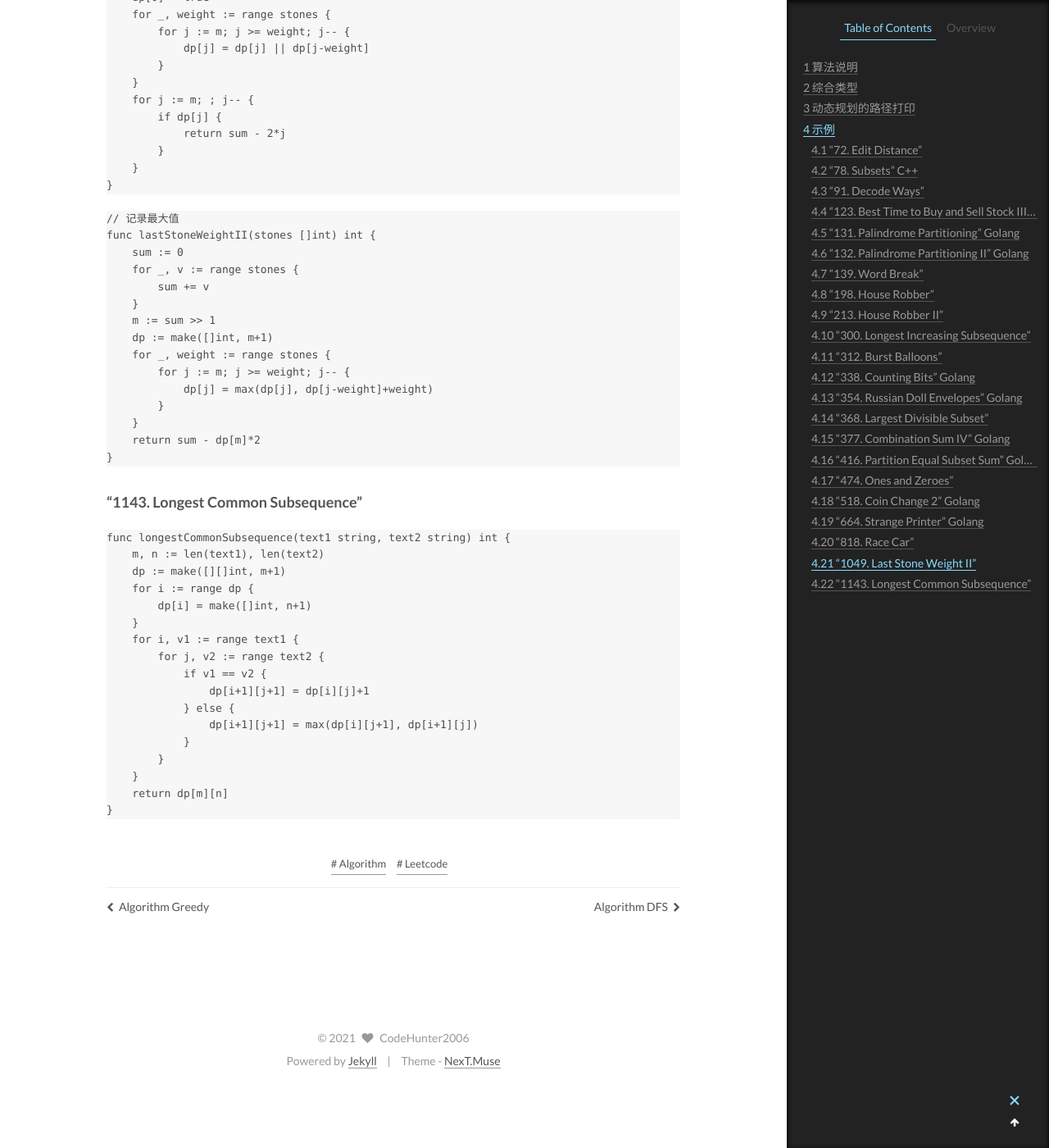
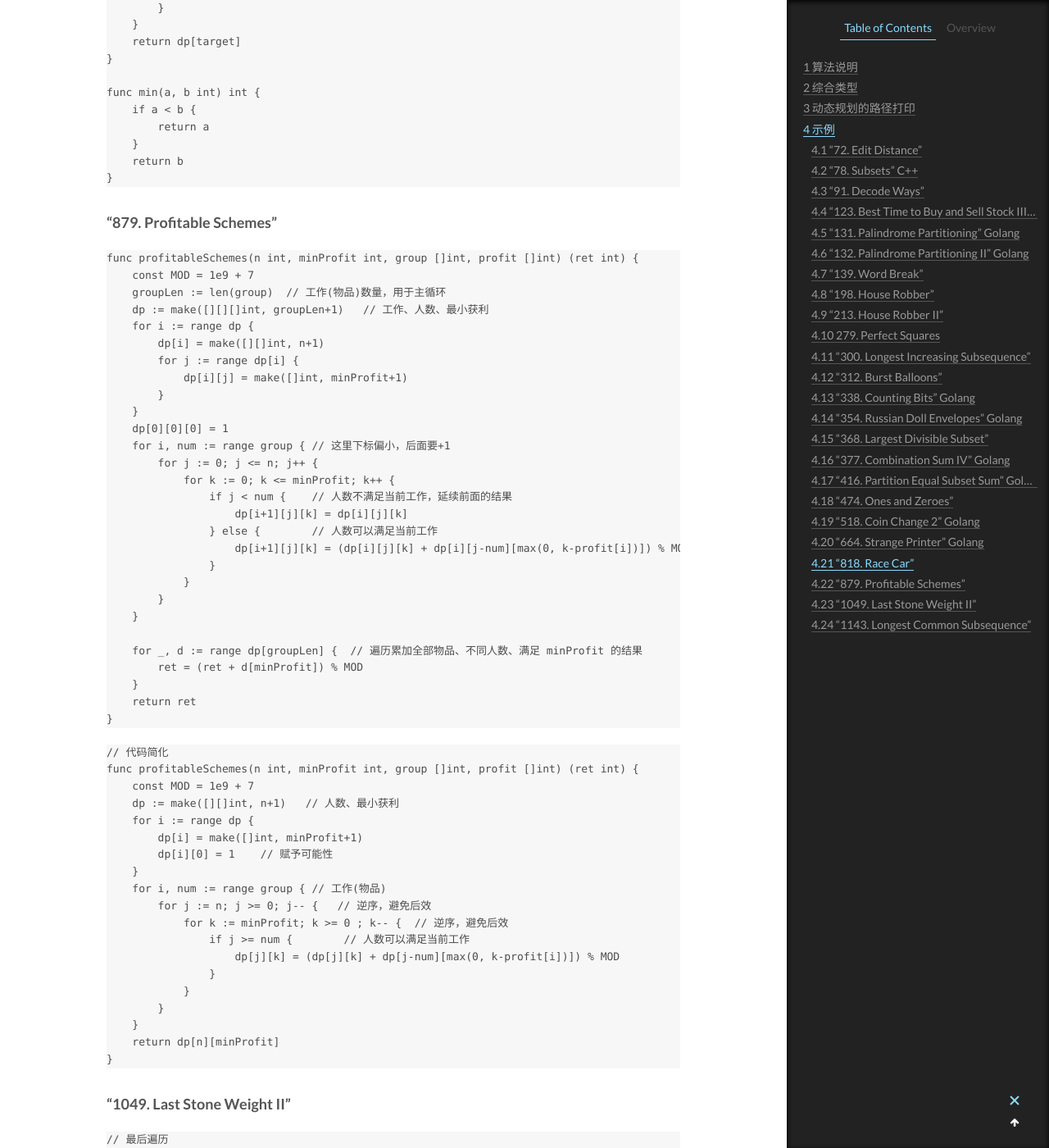
Before and after one commit to CodeHunter2006/CodeHunter2006.github.io, a Jekyll site: the page built from _posts/2021-01-02-Algorithm_DynamicPlanning.md, in a window 1280 px wide and 1400 px high, scrolled down 15757 px. Shown: the whole window at 82% size. Built offline with Jekyll 4.4.1, drawn with Linux system fonts in a browser that asks for light colours; some of the changed text lies outside the part shown.

Commit message:
[chore]: add contents.

````diff
--- a/_posts/2021-01-02-Algorithm_DynamicPlanning.md
+++ b/_posts/2021-01-02-Algorithm_DynamicPlanning.md
@@ -91,6 +91,13 @@ tags: Algorithm Leetcode
 
 参考：
 "1049. Last Stone Weight II"
+
+### 零一背包延伸——三维 DP
+
+在零一背包基础上可以增加一个约束条件，需要增加一维 DP 解决。
+
+参考：
+"879. Profitable Schemes"
 
 ## 完全背包
 
@@ -430,6 +437,23 @@ func subRob(nums []int) int {
 }
 ```
 
+### 279. Perfect Squares
+
+```Go
+func numSquares(n int) int {
+    dp := make([]int, n+1)
+    for i := 1; i <= n; i++ {
+        minVal := math.MaxInt32
+        for j := 1; j*j <= i; j++ {
+            minVal = min(minVal, dp[i-j*j])
+        }
+        dp[i] = minVal+1
+    }
+
+    return dp[n]
+}
+```
+
 ### "300. Longest Increasing Subsequence"
 
 ```Go
@@ -700,6 +724,61 @@ func min(a, b int) int {
 }
 ```
 
+### "879. Profitable Schemes"
+
+```Go
+func profitableSchemes(n int, minProfit int, group []int, profit []int) (ret int) {
+    const MOD = 1e9 + 7
+    groupLen := len(group)  // 工作(物品)数量，用于主循环
+    dp := make([][][]int, groupLen+1)   // 工作、人数、最小获利
+    for i := range dp {
+        dp[i] = make([][]int, n+1)
+        for j := range dp[i] {
+            dp[i][j] = make([]int, minProfit+1)
+        }
+    }
+    dp[0][0][0] = 1
+    for i, num := range group { // 这里下标偏小，后面要+1
+        for j := 0; j <= n; j++ {
+            for k := 0; k <= minProfit; k++ {
+                if j < num {    // 人数不满足当前工作，延续前面的结果
+                    dp[i+1][j][k] = dp[i][j][k]
+                } else {        // 人数可以满足当前工作
+                    dp[i+1][j][k] = (dp[i][j][k] + dp[i][j-num][max(0, k-profit[i])]) % MOD
+                }
+            }
+        }
+    }
+
+    for _, d := range dp[groupLen] {  // 遍历累加全部物品、不同人数、满足 minProfit 的结果
+        ret = (ret + d[minProfit]) % MOD
+    }
+    return ret
+}
+```
+
+```Go
+// 代码简化
+func profitableSchemes(n int, minProfit int, group []int, profit []int) (ret int) {
+    const MOD = 1e9 + 7
+    dp := make([][]int, n+1)   // 人数、最小获利
+    for i := range dp {
+        dp[i] = make([]int, minProfit+1)
+        dp[i][0] = 1    // 赋予可能性
+    }
+    for i, num := range group { // 工作(物品)
+        for j := n; j >= 0; j-- {   // 逆序，避免后效
+            for k := minProfit; k >= 0 ; k-- {  // 逆序，避免后效
+                if j >= num {        // 人数可以满足当前工作
+                    dp[j][k] = (dp[j][k] + dp[j-num][max(0, k-profit[i])]) % MOD
+                }
+            }
+        }
+    }
+    return dp[n][minProfit]
+}
+```
+
 ### "1049. Last Stone Weight II"
 
 ```Go
````
Also changed, not shown: _posts/2020-03-18-SQL_CMD.md (+1 -1 lines), _posts/2020-12-20-Algorithm_Tips.md (+6 -0 lines), _posts/2020-12-27-LeetCode_Question_Category.md (+42 -2 lines).
